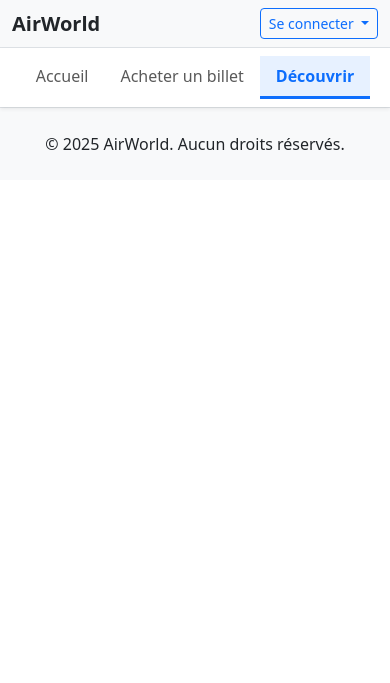
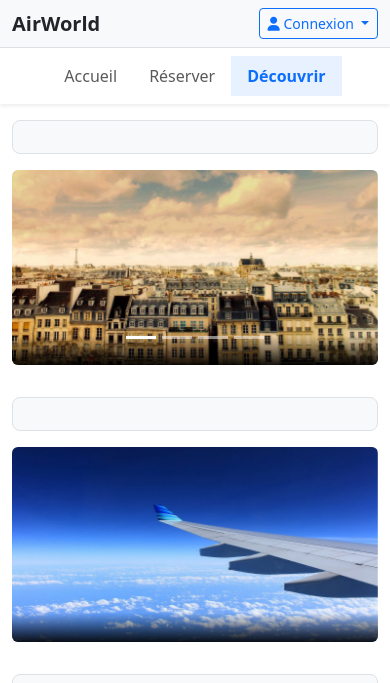
Before and after one commit to BounmyPTV/AirWorld, a Laravel app: page /discover in a window 390 px wide. Shown: the top 683 px of the page. Before the commit the page ends 150 px from the top, so only its background shows below. Run offline with Laravel 12, Linux system fonts and the light colour scheme.

Commit message:
modification et ajout de commentaire

```diff
--- /dev/null
+++ b/AirWorld/app/Http/Helpers/CardHelper.php
@@ -0,0 +1,9 @@
+<?php
+
+namespace App\Http\Helpers;
+
+class CardHelper {
+    public static function card(string $id, string|array $left, string|array $right) : array {
+        return compact("id","left","right");
+    }
+}
--- /dev/null
+++ b/AirWorld/app/Http/Helpers/ImgHelper.php
@@ -0,0 +1,9 @@
+<?php
+
+namespace App\Http\Helpers;
+
+class ImgHelper {
+    public static function img_section(string|int $pos) : string {
+        return "images/$pos.png";
+    }
+}
--- /dev/null
+++ b/AirWorld/app/Http/Helpers/SectionHelper.php
@@ -0,0 +1,16 @@
+<?php
+
+namespace App\Http\Helpers;
+use App\Http\Helpers\CardHelper;
+
+class SectionHelper {
+    private $sections = [];
+
+    public function add_section(string $id, string|array $left, string|array $right) : void {
+        $this->sections[] = CardHelper::card($id, $left, $right);
+    }
+
+    public function get(): array {
+        return $this->sections;
+    }
+}
--- a/AirWorld/resources/views/layout/menu.blade.php
+++ b/AirWorld/resources/views/layout/menu.blade.php
@@ -1,41 +1,47 @@
 @extends('layout.template')
 
-@section('content')
+{{-- section php --}}
+@php
+    use App\Http\Helpers\SectionHelper;
+    use App\Http\Helpers\CardHelper;
+    use App\Http\Helpers\ImgHelper;
 
-{{-- Sections --}}
-@php
-    $sections = [
-        [
-            'id' => 'accueilContent',
-            'left' => '🛫 Infos générales',
-            'right' => [
-                ['images/0.png', '<h5>Paris</h5>', route('reservation')],
-                ['images/1.png', '<h5>Seattle</h5>', '#'],
-                ['images/6.png', '<h5>Bangkok</h5>', '#'],
-                ['images/8.png', '<h5>Vientiane</h5>', '#']
-            ],
+    $res = route('reservation');
+    $dis = route('discover');
 
-        ],
-        [
-            'id' => 'buyContent',
-            'left' => '💳 Réserver un billet',
-            'right' => [
-                ['images/7.png', '', '#'],
-            ],
-        ],
-        [
-            'id' => 'discoverContent',
-            'left' => '🗺️ Explorer les destinations',
-            'right' => [
-                ['images/2.png', '<h5>Îles paradisiaques</h5>', '#'],
-                ['images/3.png', '<h5>Voyages en montagne</h5>', '#'],
-                ['images/4.png', '<h5>Villes à visiter</h5>', '#'],
-            ],
-        ]
-    ];
+    function card_navbar(int $pos, string $city, string $res) : array {
+        return CardHelper::card(ImgHelper::img_section($pos), "<h5>$city</h5>", $res);
+    }
+
+    $navbar_menu = new SectionHelper();
+    $navbar_menu->add_section('accContent', '', [
+        card_navbar(0, 'Paris', $res),
+        card_navbar(1, 'Seattle', $res),
+        card_navbar(6, 'Bangkok', $res),
+        card_navbar(8, 'Vientiane', $res),
+    ]);
+    $navbar_menu->add_section('resContent', '', [
+        card_navbar(7, '', '#'),
+    ]);
+    $navbar_menu->add_section('disContent', '', [
+        card_navbar(2, 'Îles paradisiaques', $dis),
+        card_navbar(3, 'Voyages en montagne', $dis),
+        card_navbar(4, 'Villes à visiter', $dis),
+    ]);
+
+    $navbar_menu_section = $navbar_menu->get();
+
+    $navbar_button = new SectionHelper();
+    $navbar_button->add_section('Accueil', 'accContent', request()->routeIs('home'));
+    $navbar_button->add_section('Réserver', 'resContent', request()->routeIs('reservation'));
+    $navbar_button->add_section('Découvrir', 'disContent', request()->routeIs('discover'));
+
+    $navbar_button_section = $navbar_button->get();
 @endphp
 
-{{-- Style --}}
+{{-- section contenu --}}
+@section('content')
+{{-- partie style (css) --}}
 <style>
         .nav-link.nav-toggle {
         transition: all 0.2s ease-in-out;
@@ -47,9 +53,40 @@
 
     .active-link {
         font-weight: bold;
-        border-bottom: 3px solid #0d6efd;
         background-color: #e7f1ff;
         color: #0d6efd !important;
+    }
+
+    .visible-link-border {
+        box-shadow: inset 0 -3px 0 #0d6efd;
+    }
+
+    .responsive-grid-layout {
+        display: grid;
+        grid-template-columns: 1fr 2fr;
+        gap: 1rem;
+        max-width: 1500;
+    }
+
+    .carousel-inner {
+    position: relative;
+}
+
+    .carousel-inner::after {
+        content: '';
+        position: absolute;
+        bottom: 0;
+        left: 0;
+        width: 100%;
+        height: 15%;
+        background: linear-gradient(to bottom, rgba(0, 0, 0, 0) 0%, rgba(0, 0, 0, 0.9) 100%);
+    }
+
+    @media (max-width: 768px) {
+        .responsive-grid-layout {
+            display: flex !important;
+            flex-direction: column;
+        }
     }
 </style>
 
@@ -57,79 +94,83 @@
 <header class="bg-light border-bottom">
     <div class="container d-flex justify-content-between align-items-center py-2">
         <div class="fw-bold fs-5">AirWorld</div>
-        <div>
-            @auth
+        {{--
+        La partie authentification.
+        Si la personne est connecté à son compte:
+            - Profil
+            - Panier
+            - Les reservations
+            - Les paramètres
+            - une déconnexion
+        Sinon:
+            - Se connecter
+            - S'inscrire
+        --}}
         <div class="dropdown">
-                    <button class="btn btn-sm btn-outline-primary dropdown-toggle" type="button" id="dropdownProfile" data-bs-toggle="dropdown" aria-expanded="false">
-                        Bonjour {{ Auth::user()->name }}!
+            <button class="btn btn-sm btn-outline-primary dropdown-toggle" type="button"
+            id="dropdownProfile" data-bs-toggle="dropdown" aria-expanded="false">
+            @auth <i class="fas fa-user-circle"></i> {{ Auth::user()->name }} @else<i class="fas fa-user"></i> Connexion @endauth
             </button>
             <ul class="dropdown-menu dropdown-menu-end" aria-labelledby="dropdownProfile">
-                        <li><a class="dropdown-item" href="{{ route('account') }}">Mon profil</a></li>
-                        <li><a class="dropdown-item" href="{{ route('cart') }}">Panier</a></li>
-                        <li><a class="dropdown-item" href="{{ route('settings') }}">Paramètres</a></li>
+                @auth
+                <li><a href="{{ route('account') }}" class="dropdown-item">
+                    <i class="fas fa-user"></i> Mon Profil</a></li>
+                <li><a href="{{ route('cart') }}" class="dropdown-item">
+                    <i class="fas fa-shopping-cart"></i> Mon Panier</a></li>
+                <li><a href="{{ route('myreservation') }}" class="dropdown-item">
+                    <i class="fas fa-ticket-alt"></i> Mes réservations</a></li>
                 <li><hr class="dropdown-divider"></li>
+                <li><a href="{{ route('settings') }}" class="dropdown-item">
+                    <i class="fas fa-cog"></i> Paramètres</a></li>
                 <li>
-                            <form action="{{ route('logout') }}" method="POST" class="px-3">
-                                @csrf
-                                @method('DELETE')
-                                <button type="submit" class="btn btn-link dropdown-item text-danger">Déconnexion</button>
+                    <form action="{{ route('logout') }}" method="POST">
+                        @csrf @method('DELETE')
+                        <button type="submit" class="btn btn-link dropdown-item text-danger">
+                            <i class="fas fa-sign-out-alt text-danger"></i> Déconnexion
+                        </button>
                     </form>
                 </li>
+                @else
+                <li><a class="dropdown-item" href="{{ route('login') }}">
+                    <i class="fas fa-sign-in-alt"></i> Se connecter</a></li>
+                <li><a class="dropdown-item" href="{{ route('register') }}">
+                    <i class="fas fa-user-plus"></i> S'inscrire</a></li>
+                @endauth
             </ul>
-                </div>
-            @else
-                <div class="dropdown">
-                    <button class="btn btn-sm btn-outline-primary dropdown-toggle" type="button" id="dropdownLogin" data-bs-toggle="dropdown" aria-expanded="false">
-                        Se connecter
-                    </button>
-                    <ul class="dropdown-menu dropdown-menu-end" aria-labelledby="dropdownLogin">
-                        <li><a class="dropdown-item" href="{{ route('login') }}">Se connecter</a></li>
-                        <li><a class="dropdown-item" href="{{ route('register') }}">S'inscrire</a></li>
-                        <li><a class="dropdown-item" href="{{ route('cart') }}">Panier</a></li>
-                    </ul>
-                </div>
-            @endauth
         </div>
     </div>
 </header>
-
+{{-- Navbar (lié au Header) --}}
 <nav class="navbar navbar-expand navbar-light bg-white shadow-sm">
     <div class="container">
         <ul class="navbar-nav mx-auto">
+            @foreach ($navbar_button_section as $index => $section)
             <li class="nav-item">
-                <a class="nav-link nav-toggle px-3 py-2 {{ request()->routeIs('home') ? 'active-link' : '' }}" href="#" data-target="accueilContent">
-                    Accueil
+            <a class="nav-link nav-toggle px-3 py-2 {{ $section['right'] ? 'active-link' : '' }}" href="#" data-target="{{ $section['left'] }}">
+                {{ $section['id'] }}
             </a>
-            </li>
-            <li class="nav-item">
-                <a class="nav-link nav-toggle px-3 py-2 {{ request()->routeIs('reservation') ? 'active-link' : '' }}" href="#" data-target="buyContent">
-                    Acheter un billet
-                </a>
-            </li>
-            <li class="nav-item">
-                <a class="nav-link nav-toggle px-3 py-2 {{ request()->routeIs('discover') ? 'active-link' : '' }}" href="#" data-target="discoverContent">
-                    Découvrir
-                </a>
-            </li>
+            @endforeach
         </ul>
     </div>
 </nav>
-
+{{-- Contenu Navbar (les interactions des boutons de navbar) --}}
 <div id="contentSections">
-    @foreach ($sections as $index => $section)
-        <div id="{{ $section['id'] }}" class="content-section d-none">
-            <div class="container-fluid py-3">
-                <div class="d-grid gap-3" style="grid-template-columns: 1fr 2fr;">
-                    <div class=" border rounded-3 p-3 bg-light">{!! $section['left'] !!}</div>
+    @foreach ($navbar_menu_section as $index => $section)
+    <div id="{{ $section['id'] }}"
+        class="content-section d-none container-fluid py-3
+        d-grid gap-3 responsive-grid-layout">
+        <div class="border rounded-3 p-3 bg-light">{!! $section['left'] !!}</div>
         <div class="carousel slide" id="carouselRightContent{{ $index }}" data-bs-ride="carousel" data-bs-interval="4000">
-                        <div class="carousel-inner rounded-3">
-                            @foreach ($section['right'] as $i => $item)
+            <div class="carousel-inner rounded-2">
+                @foreach($section['right'] as $i => $item)
                     <div class="carousel-item {{ $i === 0 ? 'active' : '' }} text-center">
-                                    <a href="{{ $item[2] }}">
+                        <a href="{{ $item['right'] }}">
                         @if (is_array($item))
-                                            @if ($item[0]) <img src="{{ asset($item[0]) }}" class="img-fluid" style="max-height: 400px;max-width: 1500px;"> @endif
-                                            <div class="carousel-caption d-none d-md-block"> {!! $item[1] !!} </div>
-                                        @else <div>{{ $item }}</div> @endif
+                            @if ($item['id']) <img src="{{ asset($item['id']) }}" class="img-fluid"> @endif
+                            <div class="carousel-caption d-none d-md-block" style="z-index: 1"> {!! $item['left'] !!}</div>
+                        @else
+                            <div>{{ $item }}</div>
+                        @endif
                         </a>
                     </div>
                 @endforeach
@@ -137,12 +178,13 @@
             @if (count($section['right']) > 1)
             <div class="carousel-indicators">
                 @foreach ($section['right'] as $i => $item)
-                                    <button type="button" data-bs-target="#carouselRightContent{{ $index }}" data-bs-slide-to="{{ $i }}" class="{{ $i === 0 ? 'active' : '' }}" aria-current="{{ $i === 0 ? 'true' : 'false' }}" aria-label="Slide {{ $i + 1 }}"></button>
+                    <button type="button" data-bs-target="#carouselRightContent{{ $index }}" data-bs-slide-to="{{ $i }}"
+                            class="{{ $i === 0 ? 'active' : '' }}"
+                            aria-current="{{ $i === 0 ? 'true' : 'false' }}"
+                            aria-label="Slide {{ $i + 1 }}"></button>
                 @endforeach
             </div>
             @endif
-                    </div>
-                </div>
         </div>
     </div>
     @endforeach
@@ -155,18 +197,17 @@
     </div>
 </footer>
 
-{{-- Script --}}
+{{-- partie script (js) --}}
 <script>
     document.addEventListener('DOMContentLoaded', () => {
         const navLinks = document.querySelectorAll('.nav-toggle');
         const sections = document.querySelectorAll('.content-section');
         let currentVisibleSection = null;
 
-        // Map entre les IDs de sections et les routes Laravel (corrigé : 'accueilContent' vers 'home')
         const routes = {
-            accueilContent: "{{ route('home') }}",
-            buyContent: "{{ route('reservation') }}",
-            discoverContent: "{{ route('discover') }}"
+            accContent: "{{ route('home') }}",
+            resContent: "{{ route('reservation') }}",
+            disContent: "{{ route('discover') }}"
         };
 
         navLinks.forEach(link => {
@@ -183,20 +224,26 @@
                 const now = new Date().getTime();
                 const timeSinceLastClick = now - lastClickTime;
 
-                // Affiche toujours la section au 1er clic
+                // Si on clique sur le bouton déjà ouvert : on ferme tout
                 if (currentVisibleSection === targetSection) {
                     targetSection.classList.add('d-none');
+                    link.classList.remove('visible-link-border');
                     currentVisibleSection = null;
                 } else {
+                    // Fermer tous les autres
                     sections.forEach(section => section.classList.add('d-none'));
+                    navLinks.forEach(l => l.classList.remove('visible-link-border'));
+
+                    // Ouvrir celui qu'on vient de cliquer
                     targetSection.classList.remove('d-none');
+                    link.classList.add('visible-link-border');
                     currentVisibleSection = targetSection;
                 }
 
-                // Si deuxième clic dans les 400ms → redirection (sauf si on y est déjà)
+                // Redirection si double clic
                 if (timeSinceLastClick < 400) {
                     const destination = routes[targetId];
-                    const currentUrl = window.location.href.split(/[?#]/)[0]; // Sans query/hash
+                    const currentUrl = window.location.href.split(/[?#]/)[0];
                     if (destination && currentUrl !== destination) {
                         window.location.href = destination;
                     }
@@ -206,16 +253,15 @@
             });
         });
 
-        // Clic en dehors pour fermer les sections
+        // Clique en dehors : tout se ferme
         document.addEventListener('click', (e) => {
             const isNavClick = e.target.closest('.nav-toggle');
             const isContentClick = e.target.closest('.content-section');
 
             if (!isNavClick && !isContentClick) {
-                sections.forEach(section => {
-                    section.classList.add('d-none');
+                sections.forEach(section => section.classList.add('d-none'));
+                navLinks.forEach(link => link.classList.remove('visible-link-border'));
                 currentVisibleSection = null;
-                });
             }
         });
     });
--- a/AirWorld/resources/views/layout/template.blade.php
+++ b/AirWorld/resources/views/layout/template.blade.php
@@ -1,5 +1,5 @@
 <!DOCTYPE html>
-<html lang="en">
+<html lang="fr">
 <head>
     <meta charset="UTF-8">
     <meta name="viewport" content="width=device-width, initial-scale=1.0">
--- a/AirWorld/routes/web.php
+++ b/AirWorld/routes/web.php
@@ -28,6 +28,7 @@ Route::delete('/account', [UserController::class,'logout'])->name('logout');
 
 Route::get('/settings', function() {return view('profile.settings'); })->middleware('auth')->name('settings');
 Route::get('/cart', function() {return view('profile.cart'); })->middleware('auth')->name('cart');
+Route::get('/myreservation', function() {return view('profile.reservation'); })->middleware('auth')->name('myreservation');
 
 Route::get('/discover', function() {return view('discover'); })->name('discover');
 Route::get('/reservation', function() {return view('reservation'); })->name('reservation');
```
Also changed, not shown: AirWorld/resources/views/profile/reservation.blade.php (added). Lines whose indentation alone changed are shown as unchanged.
